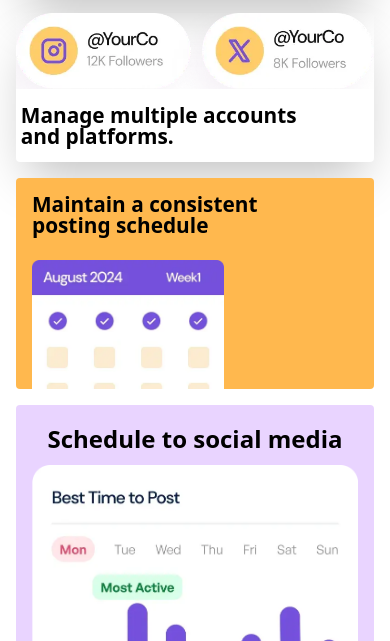
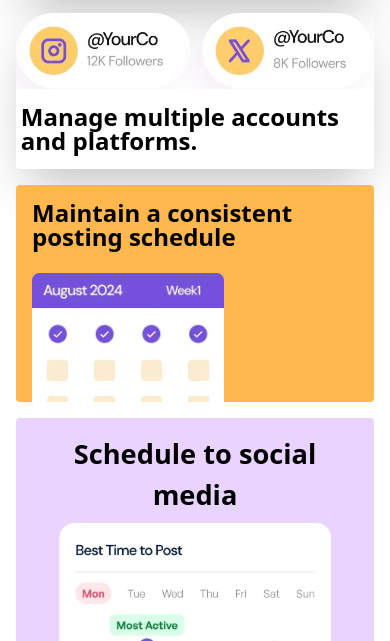
Before and after one commit to daniel-17mg/bento-grid-project, a website: page index.html in a window 390 px wide. Shown: the part 203-844 px from the top of the page. Drawn offline with Linux system fonts and the light colour scheme.

Commit message:
made changes to code

```diff
--- a/index.html
+++ b/index.html
@@ -6,10 +6,6 @@
   <link href="./src/output.css" rel="stylesheet">
   <link rel="icon" type="image/png" sizes="32x32" href="./assets/images/favicon-32x32.png">
   <title>Frontend Mentor | Bento grid</title>
-  <style>
-    .attribution { font-size: 11px; text-align: center; }
-    .attribution a { color: hsl(228, 45%, 44%); }
-  </style>
 </head>
 <body class="h-[100vh] md:flex justify-center items-center">
   <section class="lg:w-[60rem] lg:h-[auto] lg:shadow-2xl lg:place-items-center lg:py-[1rem]">
@@ -46,11 +42,11 @@
                 <div class="md:w-[14rem]">
                   <img src="./assets/images/illustration-multiple-platforms.webp" alt="" class="object-cover w-[100%]">
                 </div>
-                <h2 class="leading-none md:py-[0.5rem] py-[1rem] font-bold md:text-[1.1rem] text-[1.3rem] pl-[0.3rem] ">Manage <br class="md:block hidden"> multiple <br class="md:block hidden"> accounts <br class="md:hidden block"> and <br class="md:block hidden"> platforms.</h2>
+                <h2 class="leading-none md:py-[0.5rem] py-[1rem] font-bold md:text-[1.1rem] text-[1.5rem] pl-[0.3rem] ">Manage <br class="md:block hidden"> multiple <br class="md:block hidden"> accounts <br class="md:hidden block"> and <br class="md:block hidden"> platforms.</h2>
               </div>
 
               <div class="rounded overflow-hidden md:pl-[0.3rem] px-[1rem] md:px-0 bg-[rgb(255,184,78)]">
-                <h2 class="leading-none py-[0.5rem] pt-[1rem] md:pt-0 font-bold md:text-[1.1rem] text-[1.3rem]">Maintain a <br class="md:block hidden"> consistent <br> posting schedule</h2>
+                <h2 class="leading-none py-[0.5rem] pt-[1rem] md:pt-0 font-bold md:text-[1.1rem] text-[1.5rem]">Maintain a <br class="md:block hidden"> consistent <br> posting schedule</h2>
                 <div class="relative top-[1rem] md:static md:w-[10rem] max-w-[12rem]">
                   <img src="./assets/images/illustration-consistent-schedule.webp" alt="" class="object-cover w-[100%]">
                 </div>
@@ -59,8 +55,8 @@
           </div>
 
           <div class="md:col-span-1 md:h-[22rem]  md:shadow-2xl text-center bg-purple-200 overflow-hidden md:pt-[0.5rem] p-[1rem] md:p-0  rounded space-y-[0.5rem] mb-[1rem] md:mb-0">
-            <h2 class="font-bold md:pl-[2.4rem] md:text-[1.2rem] text-[1.5rem]">Schedule to <br class="md:block hidden"> social media</h2>
-            <div class="md:w-[13rem] md:relative md:left-[2.7rem] mx-auto">
+            <h2 class="font-bold md:pl-[2.4rem] md:text-[1.2rem] text-[1.7rem]">Schedule to <br class="md:block hidden"> social media</h2>
+            <div class="md:w-[13rem] max-w-[17rem] md:relative md:left-[2.7rem] mx-auto">
               <img src="./assets/images/illustration-schedule-posts.webp" alt="" class="object-cover w-[100%] ">
             </div>
             <p class="md:text-[12px] text-[15px] md:pl-[2.4rem]">Optimize post timings <br class="md:block hidden"> to publish <br class="md:hidden block"> content at <br class="md:block hidden"> the perfect time for <br> your audience</p>
@@ -88,7 +84,3 @@
   </section>
 </body>
 </html>
-<!-- <div class="attribution">
-  Challenge by <a href="https://www.frontendmentor.io?ref=challenge">Frontend Mentor</a>.
-  Coded by <a href="#">Daniel</a>.
-</div> -->
```
Also changed, not shown: README-template.md, src/output.css.
